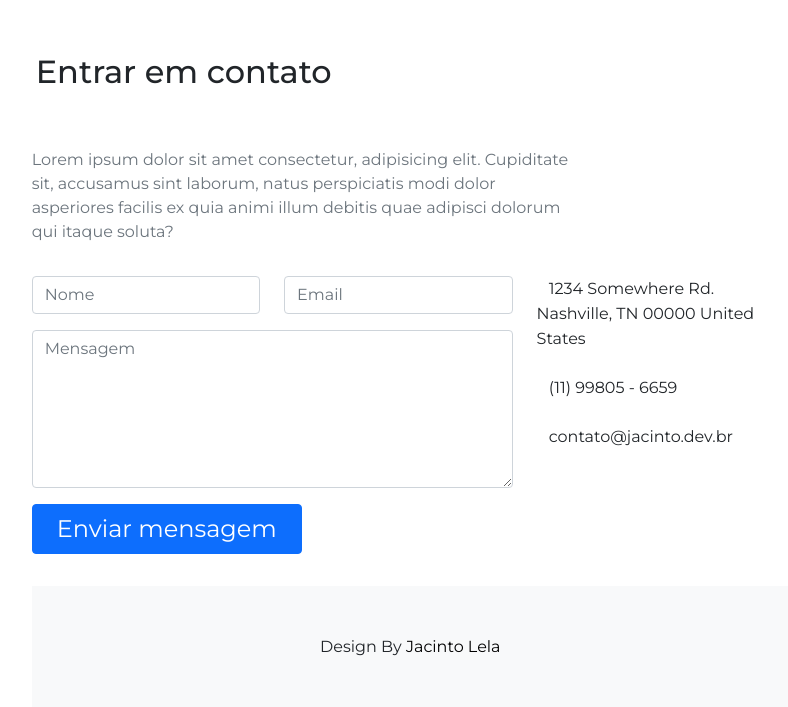
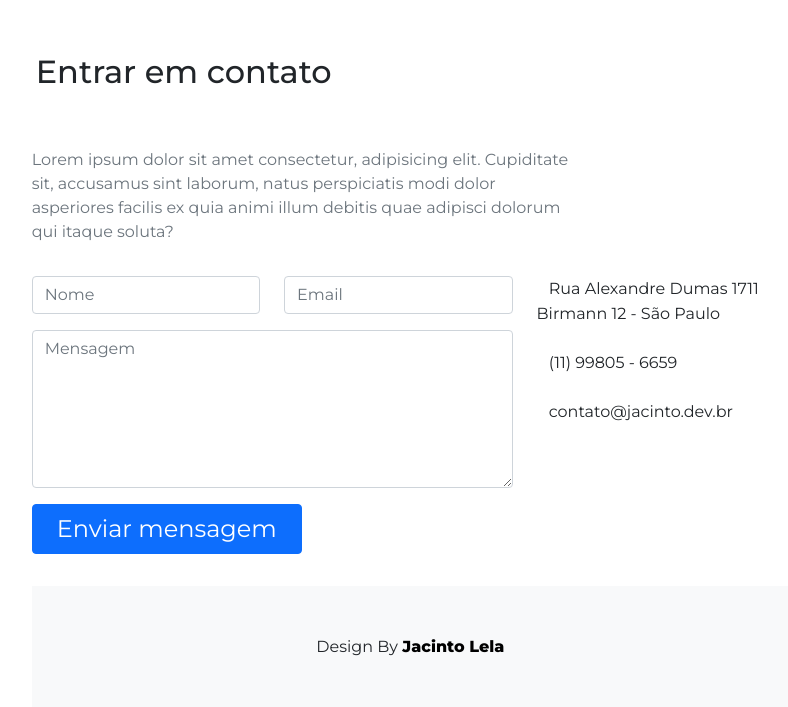
Before and after one commit to jacintolela/portfolio, a website: page index.html in a window 1280 px wide. Shown: the part 2512-3219 px from the top of the page, without its empty margins (443-1231 px from the left). Drawn offline with Linux system fonts and the light colour scheme.

Commit message:
Update index

```diff
--- a/index.html
+++ b/index.html
@@ -36,7 +36,7 @@
 
                             <p class="montserrat py-4 text-secondary w-75" style="font-size: 20px; line-height: 34px;">Lorem ipsum dolor sit amet consectetur adipisicing elit. Earum nobis error rerum voluptatum atque? Eum a iste repellendus voluptatibus totam aperiam voluptates fugit nemo, accusamus quidem sint quisquam cum, itaque eius pariatur in, veritatis veniam eaque voluptatem. Molestiae reiciendis, earum repudiandae vel eaque facilis eum aliquam, harum aliquid architecto impedit!</p>
 
-                            <button class="btn fs-1_5 btn-primary text-white px-4 montserrat" style="font-weight: 600;">Baixar CV</button>
+                            <button class="btn fs-1_5 btn-primary text-white px-4 montserrat" style="font-weight: 600;" download="CV">Baixar CV</button>
 
                             <hr class="border my-5">
                         </div>
@@ -129,9 +129,8 @@
                                             <div class="flex flex-row pb-4">
                                                 <img src="./node_modules/bootstrap-icons/icons/house-fill.svg" style="width:7%;" alt="">
                                                 <span class="px-2 w-75 fs-1 montserrat">
-                                                    1234 Somewhere Rd.
-                                                    Nashville, TN 00000
-                                                    United States
+                                                    Rua Alexandre Dumas 1711
+                                                    Birmann 12 - São Paulo
                                                 </span>
                                             </div>
 
@@ -158,7 +157,7 @@
                     </div>
 
                     <footer class="bg-light text-center text-dark py-5">
-                        <span class="montserrat">Design By <a href="#">Jacinto Lela</a></span>
+                        <span class="montserrat">Design By <a href="https://jacintolela.github.io/portfolio/"> <strong>Jacinto Lela</strong></a></span>
                     </footer>
                 </div>
                 <!--Col-->
```
